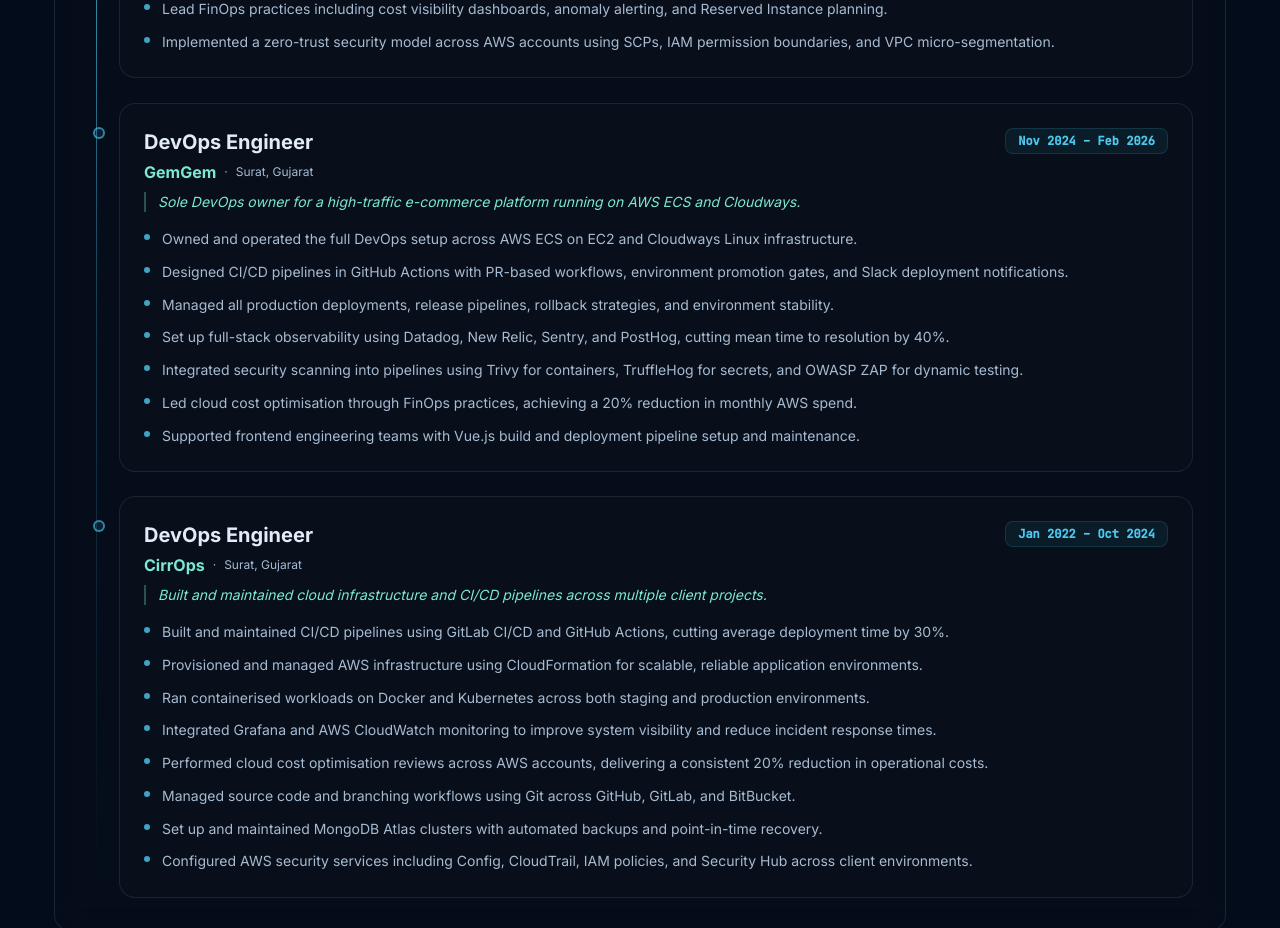
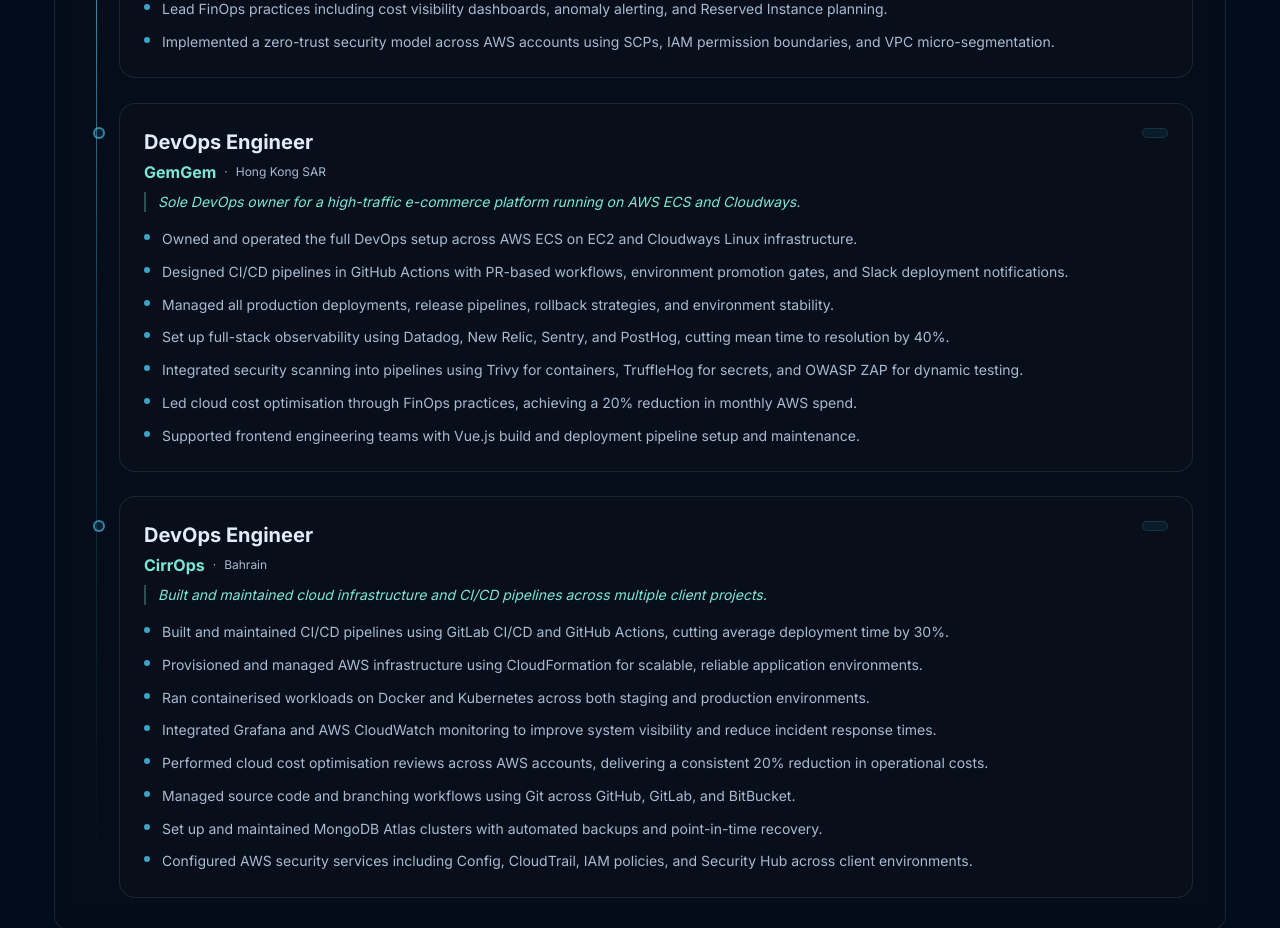
Before and after one commit to tyrunbehera/portfolio, a Next.js app: page / in a window 1280 px wide. Shown: the part 2740-3668 px from the top of the page. Built offline with nearby package versions, Linux system fonts and the light colour scheme.

Commit message:
fix locations - Bahrain and Hong Kong SAR

```diff
--- a/src/data/resume.ts
+++ b/src/data/resume.ts
@@ -145,8 +145,7 @@
   {
     role: "DevOps Engineer",
     company: "GemGem",
-    location: "Surat, Gujarat",
-    period: "Nov 2024 – Feb 2026",
+    location: "Hong Kong SAR",
     current: false,
     summary: "Sole DevOps owner for a high-traffic e-commerce platform running on AWS ECS and Cloudways.",
     bullets: [
@@ -162,8 +161,7 @@
   {
     role: "DevOps Engineer",
     company: "CirrOps",
-    location: "Surat, Gujarat",
-    period: "Jan 2022 – Oct 2024",
+    location: "Bahrain",
     current: false,
     summary: "Built and maintained cloud infrastructure and CI/CD pipelines across multiple client projects.",
     bullets: [
```
